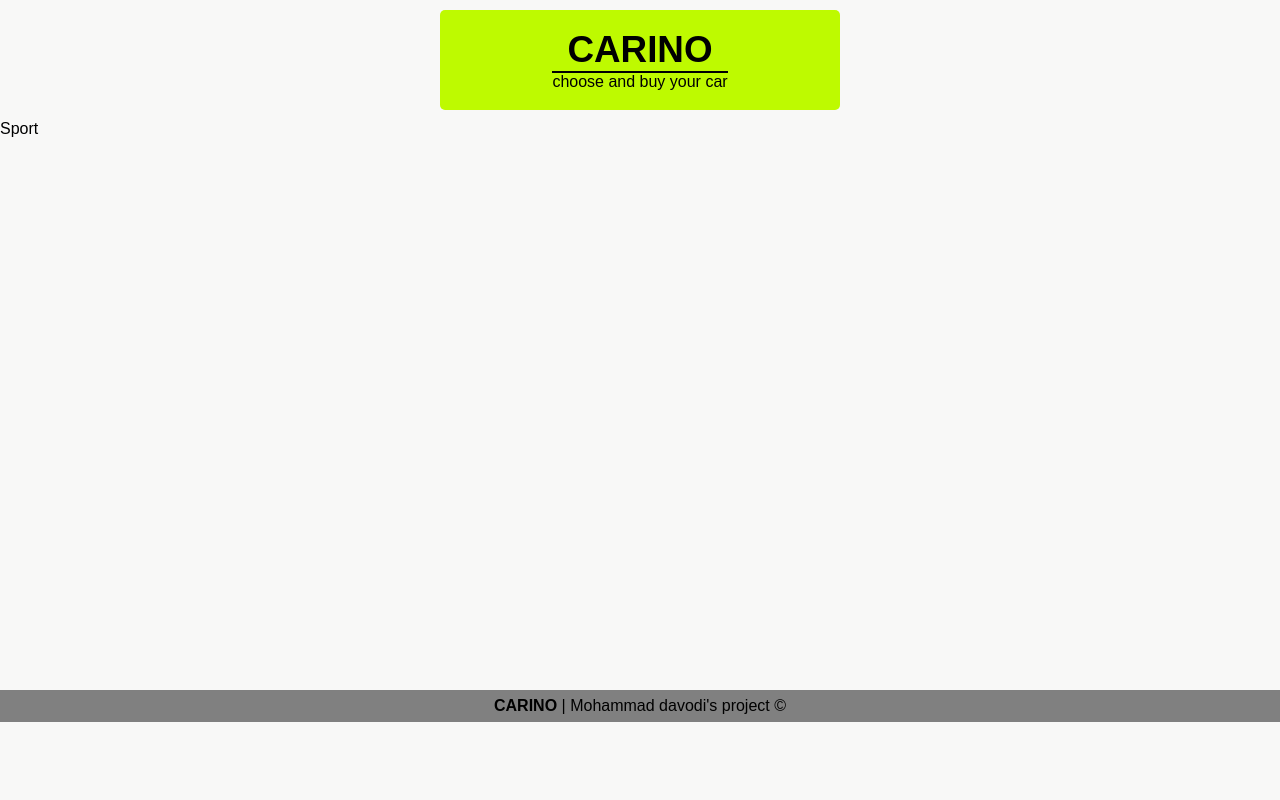
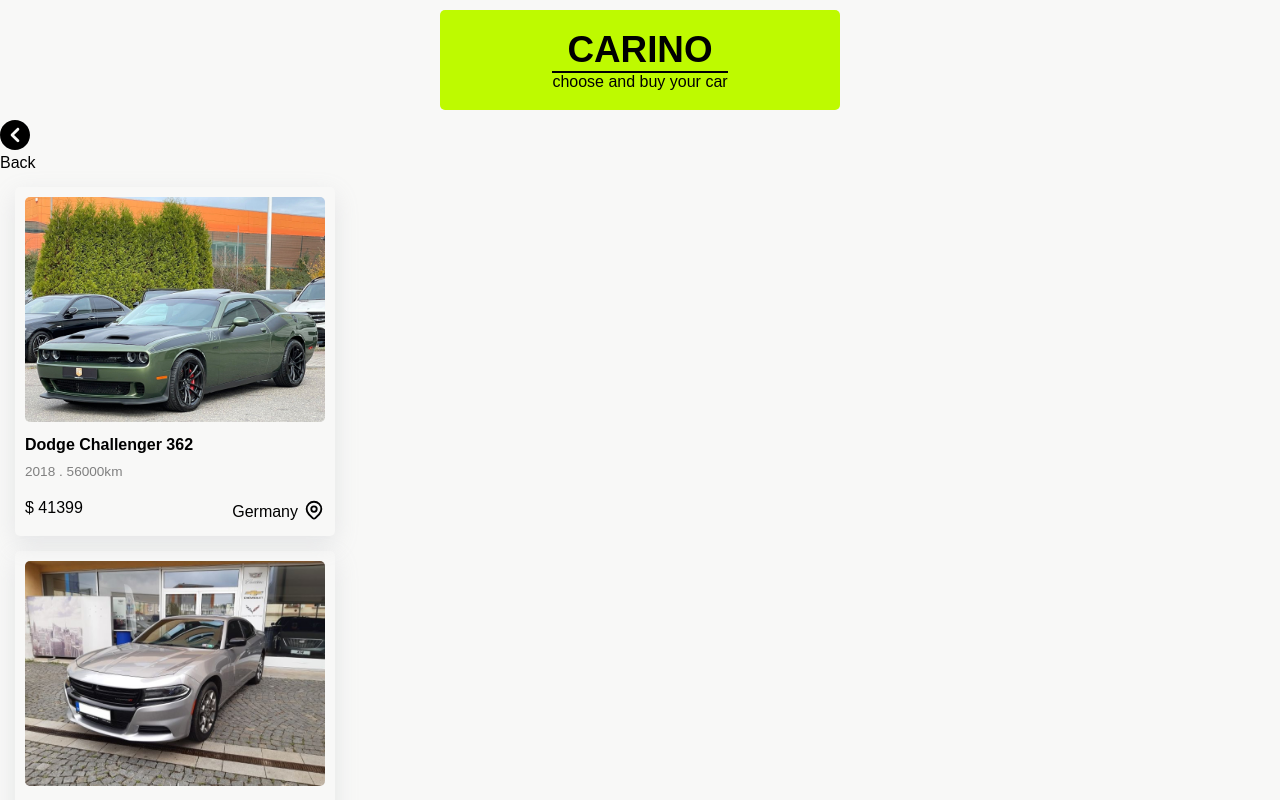
Before and after one commit to mohprogramer/Carino, a Next.js app: page /categories/sport in a window 1280 px wide. Shown: the top 800 px of the page. Built offline with nearby package versions, Linux system fonts and the light colour scheme.

Commit message:
category finished

```diff
--- a/pages/categories/sport.js
+++ b/pages/categories/sport.js
@@ -1,7 +1,11 @@
+import carsData from "@/Data/carsData";
+import CarsList from "@/components/templates/CarsList";
+
 function Sport() {
+    const sport = carsData.filter(car => car.category === 'sport')
     return(
         <div>
-            Sport
+            <CarsList data={sport} />
         </div>
     )
 }
--- a/pages/categories/suv.js
+++ b/pages/categories/suv.js
@@ -1,7 +1,11 @@
+import carsData from "@/Data/carsData";
+import CarsList from "@/components/templates/CarsList";
+
 function Suv() {
+    const suv = carsData.filter(car => car.category === 'suv')
     return(
         <div>
-            Suv
+            <CarsList data={suv} />
         </div>
     )
 }
```
Also changed, not shown: pages/categories/sedan.js (+6 -1 lines).
